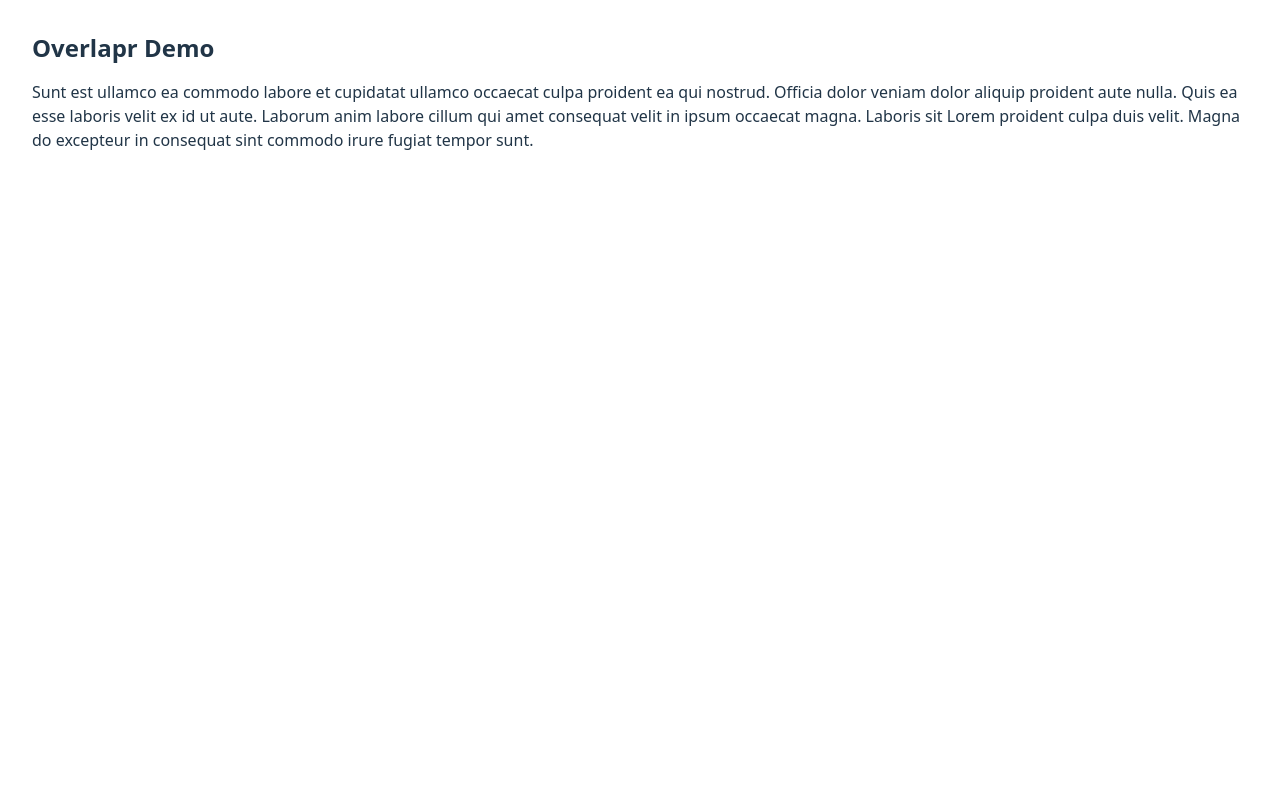
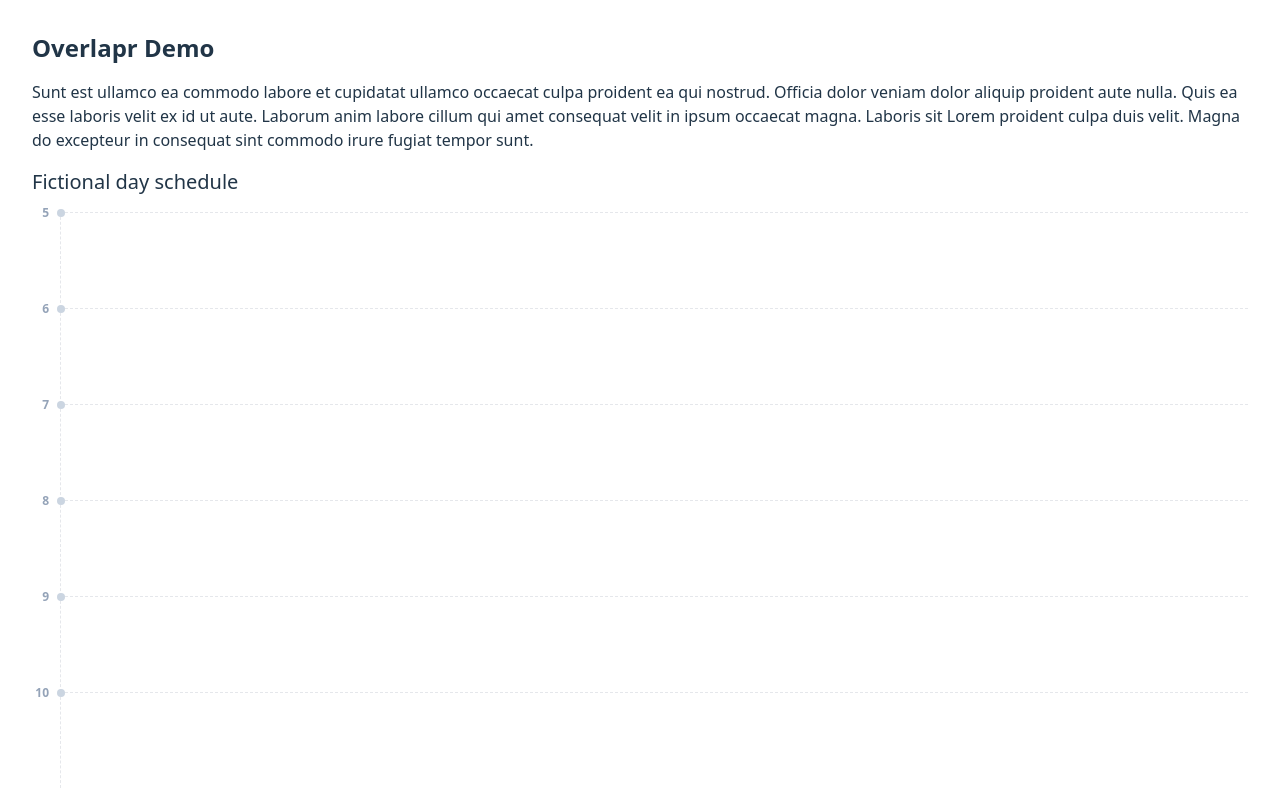
Before and after one commit to ntocampos/overlapr-demo, a React (Vite) app: page / in a window 1280 px wide. Built offline with nearby package versions, Linux system fonts and the light colour scheme; the HTML template or start-up script is replaced by a standard one.

Commit message:
Implements guildes for schedule component

```diff
--- a/src/App.tsx
+++ b/src/App.tsx
@@ -1,3 +1,5 @@
+import ScheduleDemo from "./components/ScheduleDemo";
+
 function App() {
   return (
     <main className="p-8">
@@ -10,6 +12,7 @@ function App() {
         sit Lorem proident culpa duis velit. Magna do excepteur in consequat
         sint commodo irure fugiat tempor sunt.
       </p>
+      <ScheduleDemo />
     </main>
   );
 }
--- /dev/null
+++ b/src/components/ScheduleDemo.tsx
@@ -0,0 +1,16 @@
+import Guides from "./schedule/Guides";
+
+function ScheduleDemo() {
+  return (
+    <>
+      <h2 className="mb-4">Fictional day schedule</h2>
+      <div className="relative">
+        <Guides start={5} end={10} />
+        {/* Events container */}
+        <div className="pl-7"></div>
+      </div>
+    </>
+  );
+}
+
+export default ScheduleDemo;
--- /dev/null
+++ b/src/components/schedule/Event.tsx
@@ -0,0 +1,5 @@
+function Event() {
+  return "event";
+}
+
+export default Event;
--- /dev/null
+++ b/src/components/schedule/Guides.tsx
@@ -0,0 +1,33 @@
+type Props = {
+  start: number;
+  end: number;
+};
+
+// Helper function to generate a number range
+function arrayRange(start: number, end: number): number[] {
+  return Array.from(
+    { length: end - start + 1 },
+    (_value, index) => start + index,
+  );
+}
+
+function Guides({ start, end }: Props) {
+  const blocks = arrayRange(start, end);
+  return (
+    <div className="pl-7 absolute w-full h-full">
+      {blocks.map((index) => (
+        // Blocks with dashed borders
+        <div className="relative w-full h-24 border border-dashed border-r-0 border-b-0">
+          {/* Marker circles */}
+          <span className="absolute top-0 -mt-1 left-0 -ml-1 w-2 h-2 rounded bg-slate-300" />
+          {/* Marker numbers */}
+          <span className="absolute w-4 top-0 -mt-2 left-0 -ml-7">
+            <p className="font-bold text-end text-xs text-slate-400">{index}</p>
+          </span>
+        </div>
+      ))}
+    </div>
+  );
+}
+
+export default Guides;
```
